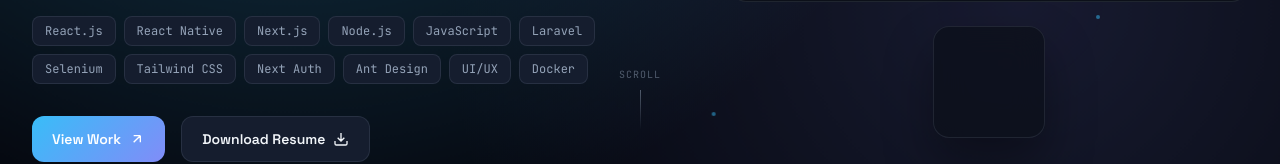
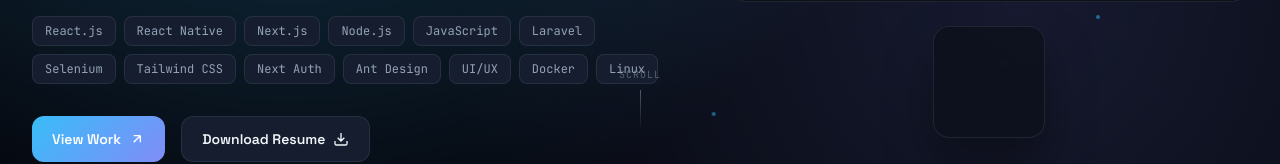
Before and after one commit to salman036/salmansaleemrepo, a Next.js app: page / in a window 1280 px wide. Shown: the part 521-685 px from the top of the page. Built offline with nearby package versions, Linux system fonts and the light colour scheme.

Commit message:
add new skilss.

```diff
--- a/app/data.js
+++ b/app/data.js
@@ -25,6 +25,7 @@
   'Ant Design',
   'UI/UX',
   'Docker',
+  'Linux',
 ]
 
 export const focusAreas = [
@@ -38,7 +39,7 @@
   'Core Stack': ['React.js', 'React Native', 'Next.js', 'Node.js', 'JavaScript', 'TypeScript'],
   'UI & Styling': ['Tailwind CSS', 'Ant Design', 'MUI', 'Bootstrap', 'UI/UX', 'HTML', 'CSS'],
   'Auth & Data': ['Next Auth', 'Redux', 'React Query', 'REST API', 'Axios'],
-  'Backend & DevOps': ['Laravel', 'Docker', 'Git', 'GitHub', 'Beanstalk'],
+  'Backend & DevOps': ['Laravel', 'Docker', 'Linux', 'Git', 'GitHub', 'Beanstalk'],
   'Testing & QA': ['Selenium', 'Postman', 'Swagger'],
   'Mobile & Tools': ['Android Studio', 'Flask', 'jQuery'],
 }
```
